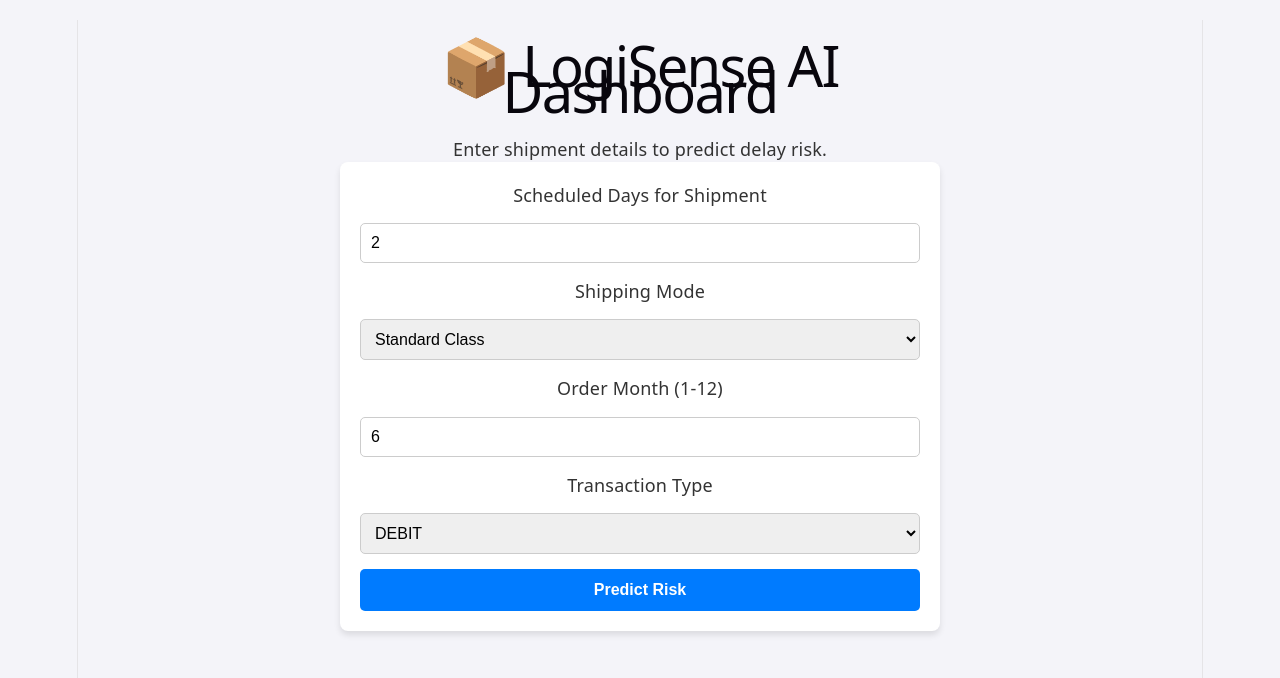
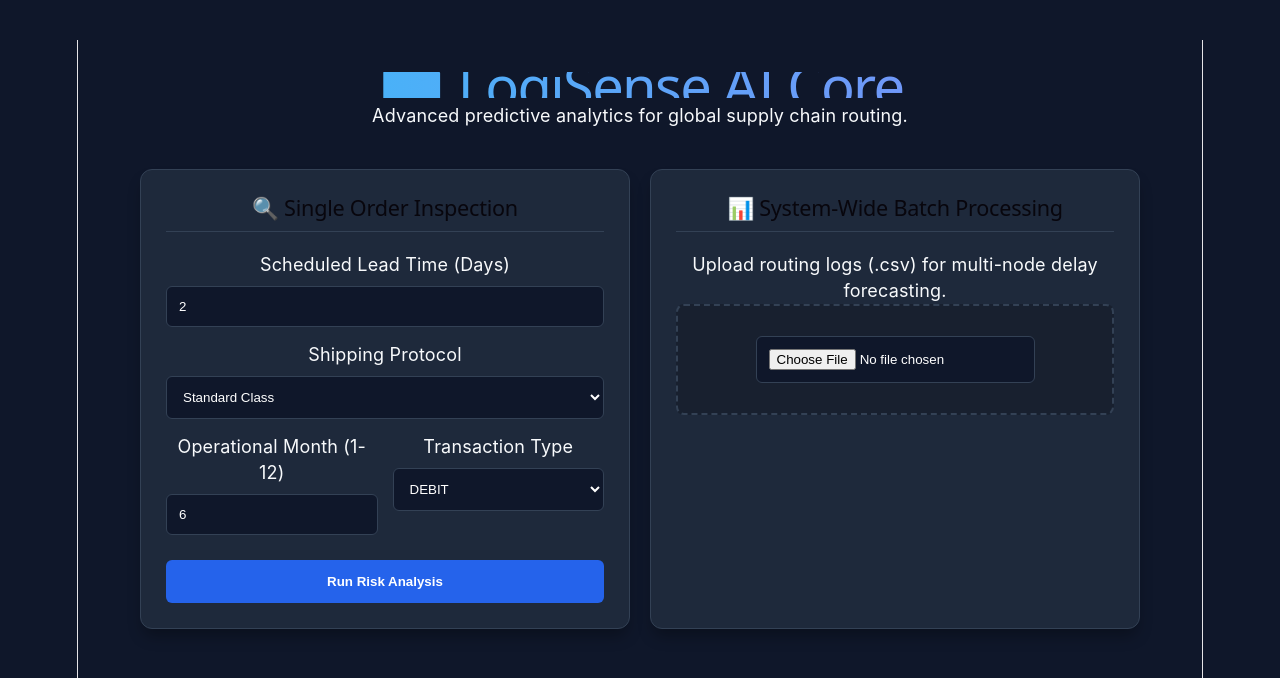
Before and after one commit to MuhammadIeyan/Logisense, a React app in the folder frontend/: page / in a window 1280 px wide. Shown: the top 678 px of the page. Built offline with nearby package versions, Linux system fonts and the light colour scheme; the HTML template or start-up script is replaced by a standard one.

Commit message:
Added dark mode UI and CSV batch processing engine

```diff
--- a/frontend/src/App.css
+++ b/frontend/src/App.css
@@ -1,12 +1,25 @@
-body { font-family: system-ui, sans-serif; background-color: #f4f4f9; color: #333; padding: 20px; }
-.container { max-width: 600px; margin: 0 auto; }
-.card { background: white; padding: 20px; border-radius: 8px; box-shadow: 0 4px 6px rgba(0,0,0,0.1); }
-form { display: flex; flex-direction: column; gap: 15px; }
-input, select { padding: 10px; border-radius: 5px; border: 1px solid #ccc; font-size: 16px; }
-button { background: #007bff; color: white; border: none; padding: 12px; border-radius: 5px; cursor: pointer; font-size: 16px; font-weight: bold; }
-button:hover { background: #0056b3; }
-.result-card { margin-top: 20px; padding: 20px; border-radius: 8px; color: white; }
-.late { background: #dc3545; }
-.on-time { background: #28a745; }
-ul { background: rgba(255,255,255,0.2); padding: 15px 30px; border-radius: 5px; }
-.llm-insight { background: rgba(0, 0, 0, 0.2); padding: 15px; border-radius: 8px; margin-top: 20px; font-style: italic; line-height: 1.5; }
+body { font-family: 'Inter', system-ui, sans-serif; background-color: #0f172a; color: #f8fafc; padding: 40px 20px; }
+.container { max-width: 1000px; margin: 0 auto; }
+.header-section { text-align: center; margin-bottom: 40px; }
+.header-section h1 { background: linear-gradient(to right, #38bdf8, #818cf8); -webkit-background-clip: text; color: transparent; margin-bottom: 5px; }
+.dashboard-grid { display: grid; grid-template-columns: 1fr 1fr; gap: 20px; }
+.card { background: #1e293b; padding: 25px; border-radius: 12px; border: 1px solid #334155; box-shadow: 0 10px 15px -3px rgba(0,0,0,0.3); }
+h2 { font-size: 1.2rem; border-bottom: 1px solid #334155; padding-bottom: 10px; margin-bottom: 20px; }
+.input-group { display: flex; flex-direction: column; gap: 8px; margin-bottom: 15px; }
+.input-groups-row { display: grid; grid-template-columns: 1fr 1fr; gap: 15px; }
+input, select { background: #0f172a; color: white; padding: 12px; border-radius: 6px; border: 1px solid #334155; }
+.primary-btn { width: 100%; background: #2563eb; color: white; padding: 14px; border-radius: 6px; border: none; font-weight: bold; cursor: pointer; transition: all 0.2s; margin-top: 10px; }
+.primary-btn:hover:not(:disabled) { background: #1d4ed8; transform: translateY(-1px); }
+.primary-btn:disabled { background: #475569; cursor: not-allowed; }
+
+/* Batch Processing Styles */
+.upload-zone { border: 2px dashed #334155; padding: 30px; text-align: center; border-radius: 8px; margin-bottom: 20px; background: rgba(0,0,0,0.2); }
+.batch-stats { display: flex; gap: 10px; justify-content: space-between; }
+.stat-box { background: rgba(255,255,255,0.05); padding: 15px; border-radius: 8px; flex: 1; text-align: center; }
+.stat-box h3 { margin: 0; font-size: 1.8rem; }
+.stat-box span { font-size: 0.8rem; color: #94a3b8; text-transform: uppercase; letter-spacing: 0.5px; }
+.stat-box.danger h3 { color: #ef4444; }
+.stat-box.warning h3 { color: #f59e0b; }
+
+/* Make it responsive for mobile */
+@media (max-width: 768px) { .dashboard-grid { grid-template-columns: 1fr; } }
--- a/frontend/src/App.jsx
+++ b/frontend/src/App.jsx
@@ -14,6 +14,8 @@ function App() {
   // 2. State to hold the AI's response
   const [result, setResult] = useState(null)
   const [loading, setLoading] = useState(false)
+  const [batchResult, setBatchResult] = useState(null)
+  const [batchLoading, setBatchLoading] = useState(false)
 
   // 3. Handle typing in the form
   const handleChange = (e) => {
@@ -50,28 +52,61 @@ function App() {
     }
   }
 
+  const handleFileUpload = async (e) => {
+    const file = e.target.files[0]
+    if (!file) return
+
+    setBatchLoading(true)
+    const formData = new FormData()
+    formData.append("file", file)
+
+    try {
+      const response = await fetch('https://logisense.onrender.com/predict_batch', {
+        method: 'POST',
+        body: formData
+      })
+      const data = await response.json()
+      setBatchResult(data)
+    } catch (error) {
+      alert("Error processing batch file.")
+    } finally {
+      setBatchLoading(false)
+    }
+  }
+
   return (
     <div className="container">
-      <h1>📦 LogiSense AI Dashboard</h1>
-      <p>Enter shipment details to predict delay risk.</p>
+      <div className="header-section">
+        <h1>📦 LogiSense AI Core</h1>
+        <p>Advanced predictive analytics for global supply chain routing.</p>
+      </div>
 
+      <div className="dashboard-grid">
+        {/* LEFT COLUMN: SINGLE ORDER */}
         <div className="card">
+          <h2>🔍 Single Order Inspection</h2>
           <form onSubmit={predictRisk}>
+            <div className="input-group">
+              <label>Scheduled Lead Time (Days)</label>
+              <input type="number" name="scheduled_days" value={formData.scheduled_days} onChange={handleChange} min="0" max="30" />
+            </div>
 
-          <label>Scheduled Days for Shipment</label>
-          <input type="number" name="scheduled_days" value={formData.scheduled_days} onChange={handleChange} min="0" max="30" />
-
-          <label>Shipping Mode</label>
+            <div className="input-group">
+              <label>Shipping Protocol</label>
               <select name="shipping_mode" value={formData.shipping_mode} onChange={handleChange}>
                 <option value="Standard Class">Standard Class</option>
                 <option value="First Class">First Class</option>
                 <option value="Second Class">Second Class</option>
                 <option value="Same Day">Same Day</option>
               </select>
+            </div>
 
-          <label>Order Month (1-12)</label>
+            <div className="input-groups-row">
+              <div className="input-group">
+                <label>Operational Month (1-12)</label>
                 <input type="number" name="order_month" value={formData.order_month} onChange={handleChange} min="1" max="12" />
-
+              </div>
+              <div className="input-group">
                 <label>Transaction Type</label>
                 <select name="order_type" value={formData.order_type} onChange={handleChange}>
                   <option value="DEBIT">DEBIT</option>
@@ -79,49 +114,47 @@ function App() {
                   <option value="PAYMENT">PAYMENT</option>
                   <option value="CASH">CASH</option>
                 </select>
+              </div>
+            </div>
 
-          <button type="submit" disabled={loading}>
-            {loading ? "Analyzing Risk..." : "Predict Risk"}
+            <button type="submit" disabled={loading} className="primary-btn">
+              {loading ? "Initializing AI Engine..." : "Run Risk Analysis"}
             </button>
           </form>
         </div>
 
-      {/* 5. Display the Results */}
-      {result && (
-        <div className={`result-card ${result.is_late ? 'late' : 'on-time'}`}>
-          <h2>{result.is_late ? '⚠️ HIGH RISK OF DELAY' : '✅ ON TIME'}</h2>
-          <p>AI Confidence: <strong>{(result.probability * 100).toFixed(1)}% chance of lateness</strong></p>
+        {/* RIGHT COLUMN: BATCH PROCESSING */}
+        <div className="card batch-card">
+          <h2>📊 System-Wide Batch Processing</h2>
+          <p>Upload routing logs (.csv) for multi-node delay forecasting.</p>
 
-          <h3>Top Delay Factors (SHAP Analysis):</h3>
-
-          {/* NEW RECHARTS VISUALIZATION */}
-          <div style={{ height: '250px', width: '100%', backgroundColor: 'rgba(0,0,0,0.1)', borderRadius: '8px', padding: '15px 0', marginTop: '10px' }}>
-            <ResponsiveContainer width="100%" height="100%">
-              <BarChart layout="vertical" data={result.top_reasons} margin={{ top: 10, right: 30, left: 10, bottom: 5 }}>
-                <XAxis type="number" tick={{ fill: 'rgba(255,255,255,0.8)' }} />
-                <YAxis dataKey="feature" type="category" width={140} tick={{ fill: 'rgba(255,255,255,0.9)', fontSize: 13 }} />
-                <Tooltip
-                  contentStyle={{ backgroundColor: '#222', border: 'none', borderRadius: '8px', color: '#fff' }}
-                  cursor={{ fill: 'rgba(255,255,255,0.05)' }}
-                />
-                <Bar dataKey="impact" radius={[0, 4, 4, 0]}>
-                  {/* Red bars for delay factors (+), Green bars for speeding factors (-) */}
-                  {result.top_reasons.map((entry, index) => (
-                    <Cell key={`cell-${index}`} fill={entry.impact > 0 ? '#ff4d4f' : '#4ade80'} />
-                  ))}
-                </Bar>
-              </BarChart>
-            </ResponsiveContainer>
+          <div className="upload-zone">
+            <input type="file" accept=".csv" onChange={handleFileUpload} disabled={batchLoading} />
+            {batchLoading && <p className="loading-text">Processing system data...</p>}
           </div>
 
-          {/* NEW LLM INSIGHT SECTION */}
-          <div className="llm-insight">
-            <h3>🤖 Strategic LLM Insight</h3>
-            <p>{result.llm_insight}</p>
+          {batchResult && (
+            <div className="batch-stats">
+              <div className="stat-box">
+                <h3>{batchResult.total_processed}</h3>
+                <span>Orders Analyzed</span>
+              </div>
+              <div className="stat-box danger">
+                <h3>{batchResult.high_risk_count}</h3>
+                <span>High Risk Orders</span>
+              </div>
+              <div className="stat-box warning">
+                <h3>{batchResult.average_risk_percentage.toFixed(1)}%</h3>
+                <span>System Average Risk</span>
+              </div>
+            </div>
+          )}
+        </div>
       </div>
 
-        </div>
-      )}
+      {/* KEEP YOUR EXISTING RESULTS SECTION HERE */}
+      {/* ... {result && ( ... )} ... */}
+
     </div>
   )
 }
```
Also changed, not shown: 2 other files (tests, documents, lock files or other folders). Lines whose indentation alone changed are shown as unchanged.
